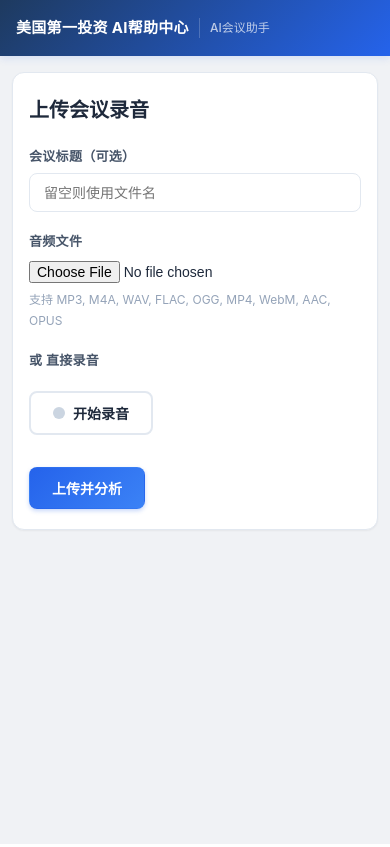
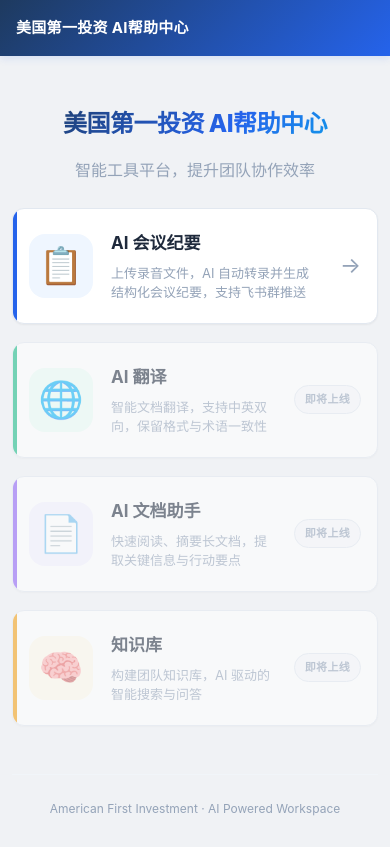
Before and after one commit to weiyesunny/aiconference, a FastAPI app: page / in a window 390 px wide. Run offline with FastAPI, Linux system fonts and the light colour scheme; data that the repository does not hold is empty.

Commit message:
feat: add dashboard home page with module cards
- New dashboard at / with module entry cards (meeting minutes active,
  translation/docs/knowledge placeholders for future)
- Move meeting routes to /minutes/ prefix as a sub-module
- Breadcrumb navigation in navbar for sub-pages
- Beautiful dashboard UI with gradient cards and responsive grid
- Delete old index.html, replaced by minutes.html

Co-authored-by: Cursor <cursoragent@cursor.com>

```diff
--- a/app/main.py
+++ b/app/main.py
@@ -30,9 +30,10 @@ app = FastAPI(title=f"{BRAND_NAME} - {BRAND_SUB}", lifespan=lifespan)
 templates = Jinja2Templates(directory=str(Path(__file__).parent / "templates"))
 app.mount("/static", StaticFiles(directory=str(Path(__file__).parent / "static")), name="static")
 
-# Register routers
-from app.routes.auth import router as auth_router      # noqa: E402
-from app.routes.meeting import router as meeting_router  # noqa: E402
+from app.routes.auth import router as auth_router            # noqa: E402
+from app.routes.dashboard import router as dashboard_router   # noqa: E402
+from app.routes.meeting import router as meeting_router       # noqa: E402
 
 app.include_router(auth_router)
+app.include_router(dashboard_router)
 app.include_router(meeting_router)
--- /dev/null
+++ b/app/routes/dashboard.py
@@ -0,0 +1,63 @@
+"""Dashboard home page — module entry points."""
+
+from fastapi import APIRouter, Request
+from fastapi.responses import HTMLResponse, RedirectResponse
+
+from app.routes.auth import check_auth
+
+router = APIRouter()
+
+
+def _get_templates():
+    from app.main import templates
+    return templates
+
+
+MODULES = [
+    {
+        "id": "minutes",
+        "icon": "📋",
+        "title": "AI 会议纪要",
+        "desc": "上传录音文件，AI 自动转录并生成结构化会议纪要，支持飞书群推送",
+        "url": "/minutes/",
+        "active": True,
+        "color": "blue",
+    },
+    {
+        "id": "translate",
+        "icon": "🌐",
+        "title": "AI 翻译",
+        "desc": "智能文档翻译，支持中英双向，保留格式与术语一致性",
+        "url": "#",
+        "active": False,
+        "color": "emerald",
+    },
+    {
+        "id": "summary",
+        "icon": "📄",
+        "title": "AI 文档助手",
+        "desc": "快速阅读、摘要长文档，提取关键信息与行动要点",
+        "url": "#",
+        "active": False,
+        "color": "violet",
+    },
+    {
+        "id": "knowledge",
+        "icon": "🧠",
+        "title": "知识库",
+        "desc": "构建团队知识库，AI 驱动的智能搜索与问答",
+        "url": "#",
+        "active": False,
+        "color": "amber",
+    },
+]
+
+
+@router.get("/", response_class=HTMLResponse)
+async def dashboard(request: Request):
+    if not check_auth(request):
+        return RedirectResponse(url="/login")
+    return _get_templates().TemplateResponse(
+        "dashboard.html",
+        {"request": request, "modules": MODULES},
+    )
--- a/app/routes/meeting.py
+++ b/app/routes/meeting.py
@@ -1,4 +1,4 @@
-"""Meeting CRUD and processing routes."""
+"""Meeting CRUD and processing routes — mounted under /minutes/ prefix."""
 
 import json
 import uuid
@@ -17,7 +17,7 @@ from app.routes.auth import check_auth
 
 logger = logging.getLogger(__name__)
 
-router = APIRouter()
+router = APIRouter(prefix="/minutes")
 
 
 def _get_templates():
@@ -67,7 +67,7 @@ async def index(request: Request):
     if not check_auth(request):
         return RedirectResponse(url="/login")
     meetings = list_meetings()
-    return _get_templates().TemplateResponse("index.html", {"request": request, "meetings": meetings})
+    return _get_templates().TemplateResponse("minutes.html", {"request": request, "meetings": meetings})
 
 
 @router.post("/upload")
@@ -83,7 +83,7 @@ async def upload(
     ext = Path(file.filename).suffix.lower()
     if ext not in ALLOWED_AUDIO_EXTENSIONS:
         meetings = list_meetings()
-        return _get_templates().TemplateResponse("index.html", {
+        return _get_templates().TemplateResponse("minutes.html", {
             "request": request, "meetings": meetings,
             "error": f"不支持的文件格式: {ext}，支持: {', '.join(sorted(ALLOWED_AUDIO_EXTENSIONS))}"
         })
@@ -100,20 +100,20 @@ async def upload(
 
     background_tasks.add_task(process_meeting, meeting_id)
 
-    return RedirectResponse(url=f"/meeting/{meeting_id}", status_code=303)
+    return RedirectResponse(url=f"/minutes/{meeting_id}", status_code=303)
 
 
-@router.get("/meeting/{meeting_id}", response_class=HTMLResponse)
+@router.get("/{meeting_id}", response_class=HTMLResponse)
 async def meeting_detail(request: Request, meeting_id: int):
     if not check_auth(request):
         return RedirectResponse(url="/login")
     meeting = get_meeting(meeting_id)
     if not meeting:
-        return RedirectResponse(url="/")
+        return RedirectResponse(url="/minutes/")
     return _get_templates().TemplateResponse("meeting.html", {"request": request, "meeting": meeting})
 
 
-@router.get("/api/meeting/{meeting_id}/status")
+@router.get("/api/{meeting_id}/status")
 async def meeting_status(request: Request, meeting_id: int):
     if not check_auth(request):
         return {"error": "unauthorized"}
@@ -123,15 +123,15 @@ async def meeting_status(request: Request, meeting_id: int):
     return {"id": meeting_id, "status": meeting["status"]}
 
 
-@router.post("/meeting/{meeting_id}/delete")
+@router.post("/{meeting_id}/delete")
 async def meeting_delete(request: Request, meeting_id: int):
     if not check_auth(request):
         return RedirectResponse(url="/login")
     delete_meeting(meeting_id)
-    return RedirectResponse(url="/", status_code=303)
+    return RedirectResponse(url="/minutes/", status_code=303)
 
 
-@router.post("/meeting/{meeting_id}/reanalyze")
+@router.post("/{meeting_id}/reanalyze")
 async def reanalyze(
     background_tasks: BackgroundTasks,
     request: Request,
@@ -142,7 +142,7 @@ async def reanalyze(
         return RedirectResponse(url="/login")
     meeting = get_meeting(meeting_id)
     if not meeting or not meeting.get("transcript"):
-        return RedirectResponse(url=f"/meeting/{meeting_id}", status_code=303)
+        return RedirectResponse(url=f"/minutes/{meeting_id}", status_code=303)
 
     def do_reanalyze():
         try:
@@ -157,4 +157,4 @@ async def reanalyze(
             update_meeting(meeting_id, status=MeetingStatus.FAILED, error_message=str(exc))
 
     background_tasks.add_task(do_reanalyze)
-    return RedirectResponse(url=f"/meeting/{meeting_id}", status_code=303)
+    return RedirectResponse(url=f"/minutes/{meeting_id}", status_code=303)
--- a/app/static/css/style.css
+++ b/app/static/css/style.css
@@ -61,6 +61,16 @@ body {
     font-weight: 500;
     padding-left: 16px;
     border-left: 1px solid rgba(255,255,255,0.2);
+}
+
+.nav-sub a.nav-back {
+    color: rgba(255,255,255,0.8);
+    text-decoration: none;
+    transition: color 0.15s;
+}
+
+.nav-sub a.nav-back:hover {
+    color: #ffffff;
 }
 
 /* ===== Layout ===== */
@@ -578,6 +588,170 @@ summary:hover { color: var(--primary-hover); }
     .analysis-content h2 { font-size: 16px; padding: 8px 12px; }
 }
 
+/* ===== Dashboard ===== */
+.dashboard-container {
+    max-width: 1000px;
+}
+
+.dashboard-hero {
+    text-align: center;
+    padding: 48px 20px 36px;
+}
+
+.dashboard-hero h1 {
+    font-size: 32px;
+    font-weight: 800;
+    background: linear-gradient(135deg, #1e3a5f 0%, #2563eb 60%, #0ea5e9 100%);
+    -webkit-background-clip: text;
+    -webkit-text-fill-color: transparent;
+    background-clip: text;
+    margin-bottom: 12px;
+    letter-spacing: -0.5px;
+}
+
+.hero-desc {
+    color: var(--text-muted);
+    font-size: 16px;
+    font-weight: 400;
+}
+
+.modules-grid {
+    display: grid;
+    grid-template-columns: repeat(2, 1fr);
+    gap: 18px;
+    margin-bottom: 48px;
+}
+
+.module-card {
+    display: flex;
+    align-items: center;
+    gap: 18px;
+    padding: 28px 24px;
+    background: var(--surface);
+    border-radius: var(--radius);
+    border: 1px solid var(--border);
+    text-decoration: none;
+    color: var(--text);
+    transition: all 0.2s ease;
+    box-shadow: var(--shadow-sm);
+    position: relative;
+    overflow: hidden;
+}
+
+.module-card::before {
+    content: "";
+    position: absolute;
+    top: 0;
+    left: 0;
+    width: 4px;
+    height: 100%;
+    border-radius: 4px 0 0 4px;
+    transition: width 0.2s;
+}
+
+.module-blue::before { background: #2563eb; }
+.module-emerald::before { background: #10b981; }
+.module-violet::before { background: #8b5cf6; }
+.module-amber::before { background: #f59e0b; }
+
+.module-card:hover {
+    border-color: var(--primary);
+    box-shadow: var(--shadow-md);
+    transform: translateY(-2px);
+}
+
+.module-card:hover::before {
+    width: 6px;
+}
+
+.module-disabled {
+    opacity: 0.55;
+    cursor: default;
+    pointer-events: none;
+}
+
+.module-icon {
+    font-size: 36px;
+    flex-shrink: 0;
+    width: 64px;
+    height: 64px;
+    display: flex;
+    align-items: center;
+    justify-content: center;
+    border-radius: 16px;
+}
+
+.module-blue .module-icon { background: #eff6ff; }
+.module-emerald .module-icon { background: #ecfdf5; }
+.module-violet .module-icon { background: #f5f3ff; }
+.module-amber .module-icon { background: #fffbeb; }
+
+.module-body {
+    flex: 1;
+    min-width: 0;
+}
+
+.module-body h3 {
+    font-size: 17px;
+    font-weight: 700;
+    margin-bottom: 6px;
+    color: var(--text);
+}
+
+.module-body p {
+    font-size: 13px;
+    color: var(--text-muted);
+    line-height: 1.5;
+    margin: 0;
+}
+
+.module-arrow {
+    font-size: 22px;
+    color: var(--text-muted);
+    transition: transform 0.2s, color 0.2s;
+    flex-shrink: 0;
+}
+
+.module-card:hover .module-arrow {
+    transform: translateX(4px);
+    color: var(--primary);
+}
+
+.module-badge {
+    font-size: 11px;
+    font-weight: 700;
+    color: var(--text-muted);
+    background: var(--surface-alt);
+    padding: 4px 10px;
+    border-radius: 20px;
+    border: 1px solid var(--border);
+    flex-shrink: 0;
+    letter-spacing: 0.3px;
+}
+
+.dashboard-footer {
+    text-align: center;
+    padding: 24px 0 12px;
+    border-top: 1px solid var(--border-light);
+    color: var(--text-muted);
+    font-size: 12px;
+}
+
+@media (max-width: 640px) {
+    .modules-grid {
+        grid-template-columns: 1fr;
+    }
+    .dashboard-hero h1 {
+        font-size: 24px;
+    }
+    .dashboard-hero {
+        padding: 32px 16px 24px;
+    }
+    .module-card {
+        padding: 20px 16px;
+    }
+}
+
 /* ===== Login ===== */
 .login-section {
     max-width: 380px;
--- a/app/templates/base.html
+++ b/app/templates/base.html
@@ -3,15 +3,15 @@
 <head>
     <meta charset="UTF-8">
     <meta name="viewport" content="width=device-width, initial-scale=1.0">
-    <title>{% block title %}AI 会议助手{% endblock %}</title>
+    <title>{% block title %}美国第一投资 AI帮助中心{% endblock %}</title>
     <link rel="stylesheet" href="/static/css/style.css">
 </head>
 <body>
     <nav class="navbar">
         <a href="/" class="logo">美国第一投资 AI帮助中心</a>
-        <span class="nav-sub">AI会议助手</span>
+        {% block nav_sub %}{% endblock %}
     </nav>
-    <main class="container">
+    <main class="container {% block container_class %}{% endblock %}">
         {% block content %}{% endblock %}
     </main>
     {% block scripts %}{% endblock %}
--- /dev/null
+++ b/app/templates/dashboard.html
@@ -0,0 +1,30 @@
+{% extends "base.html" %}
+{% block title %}美国第一投资 AI帮助中心{% endblock %}
+{% block container_class %}dashboard-container{% endblock %}
+{% block content %}
+<section class="dashboard-hero">
+    <h1>美国第一投资 AI帮助中心</h1>
+    <p class="hero-desc">智能工具平台，提升团队协作效率</p>
+</section>
+
+<section class="modules-grid">
+    {% for m in modules %}
+    <a href="{{ m.url }}" class="module-card module-{{ m.color }}{% if not m.active %} module-disabled{% endif %}">
+        <div class="module-icon">{{ m.icon }}</div>
+        <div class="module-body">
+            <h3>{{ m.title }}</h3>
+            <p>{{ m.desc }}</p>
+        </div>
+        {% if m.active %}
+        <span class="module-arrow">&rarr;</span>
+        {% else %}
+        <span class="module-badge">即将上线</span>
+        {% endif %}
+    </a>
+    {% endfor %}
+</section>
+
+<footer class="dashboard-footer">
+    <p>American First Investment &middot; AI Powered Workspace</p>
+</footer>
+{% endblock %}
--- a/app/templates/index.html
+++ b/app/templates/minutes.html
@@ -1,12 +1,13 @@
 {% extends "base.html" %}
-{% block title %}美国第一投资 AI帮助中心 - AI会议助手{% endblock %}
+{% block title %}AI 会议纪要 - 美国第一投资{% endblock %}
+{% block nav_sub %}<span class="nav-sub"><a href="/" class="nav-back">&larr; 返回首页</a> / AI会议纪要</span>{% endblock %}
 {% block content %}
 <section class="upload-section">
     <h2>上传会议录音</h2>
     {% if error %}
     <div class="alert error">{{ error }}</div>
     {% endif %}
-    <form action="/upload" method="post" enctype="multipart/form-data" class="upload-form" id="uploadForm">
+    <form action="/minutes/upload" method="post" enctype="multipart/form-data" class="upload-form" id="uploadForm">
         <div class="form-group">
             <label for="title">会议标题（可选）</label>
             <input type="text" id="title" name="title" placeholder="留空则使用文件名">
@@ -36,7 +37,7 @@
     <h2>会议记录</h2>
     <div class="meetings-list">
         {% for m in meetings %}
-        <a href="/meeting/{{ m.id }}" class="meeting-card">
+        <a href="/minutes/{{ m.id }}" class="meeting-card">
             <div class="meeting-title">{{ m.title }}</div>
             <div class="meeting-meta">
                 <span class="status status-{{ m.status }}">
@@ -168,12 +169,12 @@
             btn.disabled = true;
             btn.textContent = '上传中...';
 
-            fetch('/upload', { method: 'POST', body: fd, redirect: 'follow' })
+            fetch('/minutes/upload', { method: 'POST', body: fd, redirect: 'follow' })
                 .then(function(resp) {
                     if (resp.redirected) {
                         window.location.href = resp.url;
                     } else {
-                        window.location.href = '/';
+                        window.location.href = '/minutes/';
                     }
                 })
                 .catch(function(err) {
```
Also changed, not shown: app/templates/meeting.html (+6 -5 lines).
